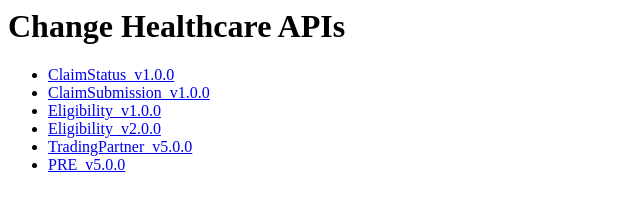
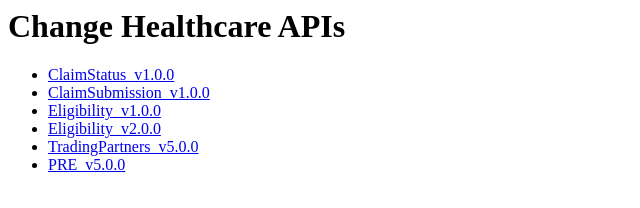
Before and after one commit to pcorazao/eligibility, a plain HTML site: page index.html in a window 1280 px wide. Shown: the full height of the page, 0-640 px from the left. Drawn offline with Linux system fonts and the light colour scheme.

Commit message:
typo on tp
typo on tp

```diff
--- a/index.html
+++ b/index.html
@@ -9,7 +9,7 @@
             <li><a href="ClaimSubmission_v1.0.0.html">ClaimSubmission_v1.0.0</a> </li>
             <li><a href="Eligibility_v1.0.0.html">Eligibility_v1.0.0</a> </li>
             <li><a href="Eligibility_v2.0.0.html">Eligibility_v2.0.0</a> </li>
-            <li><a href="TradingPartner_v5.0.0.html">TradingPartner_v5.0.0</a> </li>
+            <li><a href="TradingPartners_v5.0.0.html">TradingPartners_v5.0.0</a> </li>
             <li><a href="PRE_v5.0.0.html">PRE_v5.0.0</a> </li>
         </ul>
     </body>
```
